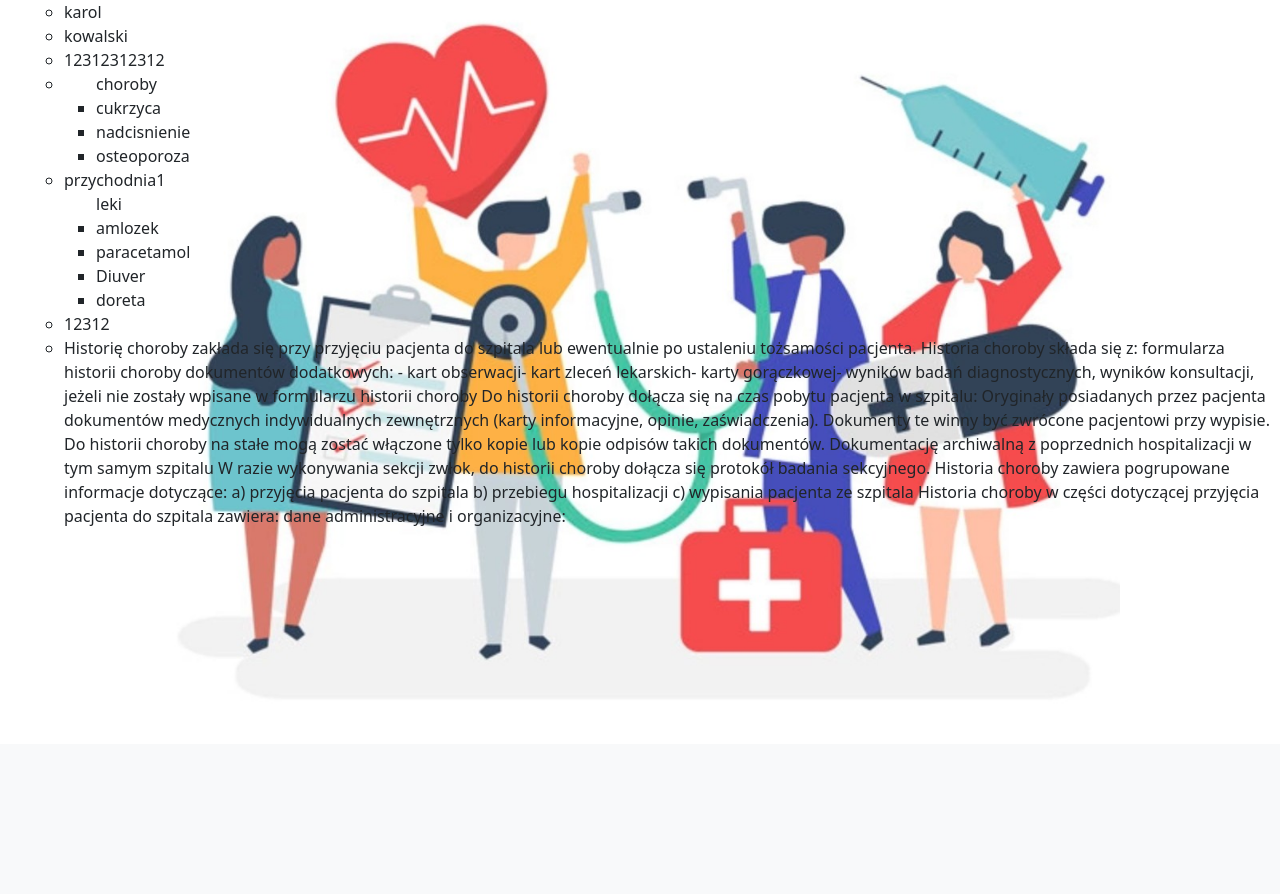
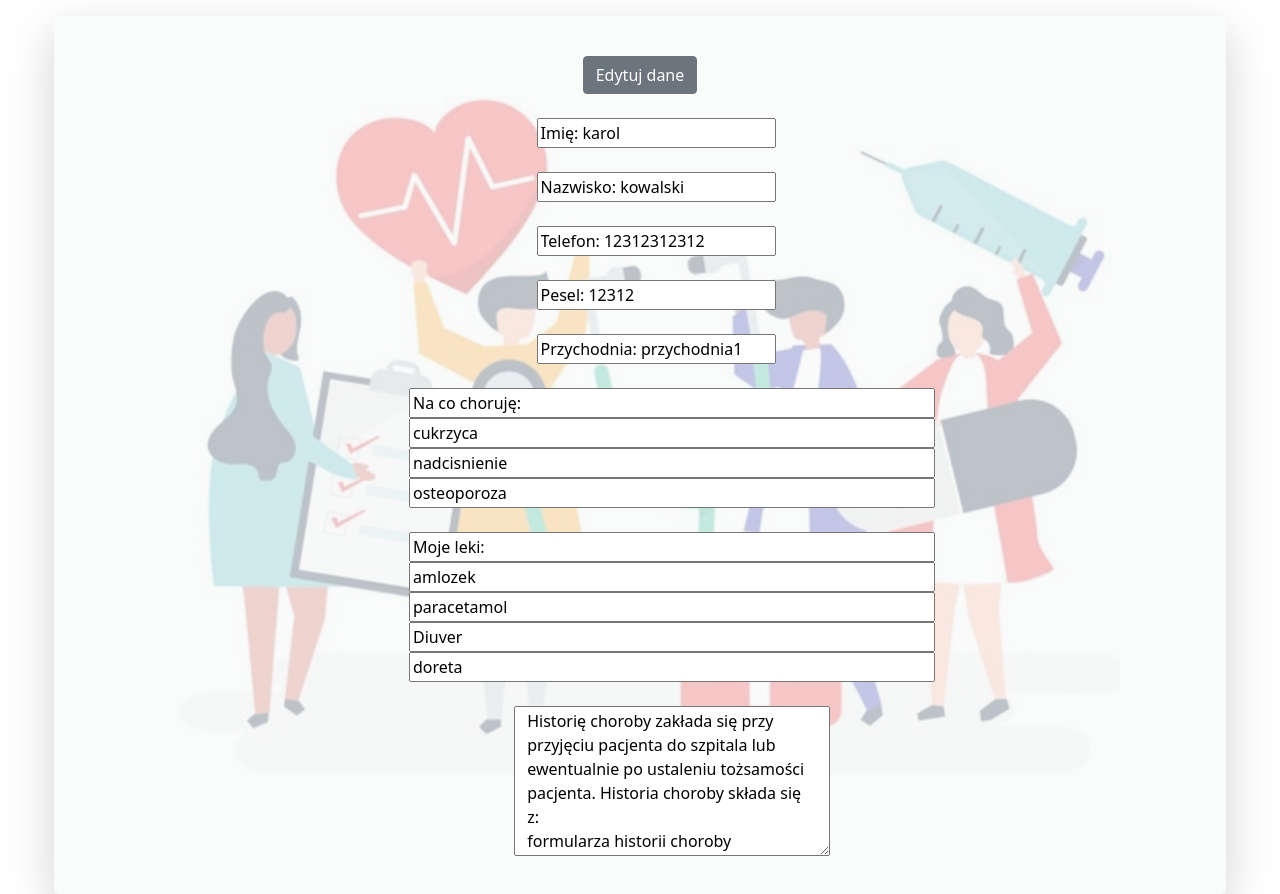
Before and after one commit to broda1802/Diary, a Django app: page /patient/ in a window 1280 px wide. Shown: the part 56-950 px from the top of the page. Before the commit the page ends 717 px from the top, so only its background shows below. Run offline with Django 3.2, Linux system fonts and the light colour scheme; data comes from the database, SQL or seed files in the repository; both versions use the stored data as it was after the commit.

Commit message:
big update

```diff
--- a/Diary/urls.py
+++ b/Diary/urls.py
@@ -26,6 +26,7 @@ urlpatterns = [
     path('accounts/', include('accounts.urls')),
     path('accounts/', include('django.contrib.auth.urls')),
     path('patient/', views.PatientListView.as_view(), name='patient_view'),
+    path('patient/<int:pk>/', views.UpdatePatientView.as_view(), name='patient_update_view'),
     path('drugs/', views.DrugsListView.as_view(), name='drugs_view'),
     path('drugs/<int:pk>/', views.DrugDetailView.as_view(), name='drug_detail_view'),
     path('diseases/', views.DiseasesListView.as_view(), name='diseases_view'),
--- a/accounts/models.py
+++ b/accounts/models.py
@@ -1,5 +1,6 @@
 from django.contrib.auth.models import AbstractUser
 from django.db import models
+
 
 class CustomUser(AbstractUser):
 
--- a/accounts/templates/base.html
+++ b/accounts/templates/base.html
@@ -3,10 +3,9 @@
 <html lang="en">
   <head>
 
-    <!-- Required meta tags -->
     <meta charset="utf-8">
     <meta name="viewport" content="width=device-width, initial-scale=1">
-    <!-- Bootstrap CSS -->
+
     <link href="https://cdn.jsdelivr.net/npm/bootstrap@5.1.3/dist/css/bootstrap.min.css" rel="stylesheet" integrity="sha384-1BmE4kWBq78iYhFldvKuhfTAU6auU8tT94WrHftjDbrCEXSU1oBoqyl2QvZ6jIW3" crossorigin="anonymous">
      <link rel="stylesheet" type="text/css" href="{% static 'accounts/css/coment.css' %}">
 
--- a/accounts/templates/patient_view.html
+++ b/accounts/templates/patient_view.html
@@ -1,100 +1,60 @@
 {% extends "base.html" %}
 {% block content %}
+    <div class="d-flex justify-content-center">
+        <div class="bg-light p-0 rounded-3 shadow-lg mt-xl-3" style="--bs-bg-opacity: .7;">
+            <div class="card-body text-center">
+                 {% for patient in patient_list %}
+                     <div class="container text-center">
+                     <a href="{% url 'patient_update_view' patient.pk %}"><br>
+                         <button type="button" class="btn btn-secondary">Edytuj dane</button></a><br>
+                         <br>
+                         <ul>
+                             <input class="me-md-auto" type="text"  value="Imię: {{ patient.first_name }}" readonly>
+                             <div><br></div>
+                             <input class="me-md-auto" type="text"  value="Nazwisko: {{ patient.last_name }}" readonly>
+                             <div><br></div>
+                             <input class="me-md-auto" type="text"  value="Telefon: {{ patient.phone }}" readonly>
+                             <div><br></div>
+                             <input class="me-md-auto" type="text"  value="Pesel: {{ patient.Pesel }}" readonly>
+                             <div><br></div>
+                             <input class="me-md-auto" type="text" value="Przychodnia: {{ patient.clinic }}" readonly>
+                             <div><br></div>
+                             <ul class="row-cols-2">
+                                 <input type="text" value="Na co choruję:" readonly>
+                                 {% for disease in patient.disease.all %}
+                                     <input class="me-md-auto" type="text" value="{{ disease }}" readonly>
+                                 {% endfor %}
+                             </ul>
+                             <div><br></div>
+                             <ul class="row-cols-2" >
+                                 <input type="text" value="Moje leki:" readonly>
+                                 {% for drug in patient.drug.all %}
+                                     <input class="me-md-auto" type="text" value="{{ drug }}" readonly>
+                                 {% endfor %}
+                                 <div><br></div>
+                                 <textarea class="container" readonly style="width: 30%; height: 150px; ">{{ patient.my_history}}</textarea>
+                             </ul>
+                     </div>
+                 {% endfor %}
+            </div>
+        </div>
+    </div>
+{% endblock %}
 
-{##}
-{##}
-{#<div class="container">#}
-{##}
-{#    <form>#}
-{##}
-{#        {% for patient in patient_list %}#}
-{#        <div class="row">#}
-{#         <div class ="text-center"> <label>Imię</label>#}
-{#             <text class="form-control"> {{ patient.first_name }}</text>#}
-{#          </div>#}
-{#        </div>#}
-{##}
-{#        <div class="form-group">#}
-{#          <label class="col-md-4 control-label">Nazwisko</label>#}
-{#          <div class="col-md-4">#}
-{#                <text class="form-control"> {{ patient.last_name }}</text>#}
-{#          </div>#}
-{#        </div>#}
-{##}
-{#        <div class="form-group">#}
-{#          <label class="col-md-4 control-label">Pesel</label>#}
-{#          <div class="col-md-4">#}
-{#               <text class="form-control"> {{ patient.Pesel }}</text>#}
-{#          </div>#}
-{#        </div>#}
-{##}
-{#        <div class="form-group">#}
-{#          <label class="col-md-4 control-label">Telefon</label>#}
-{#          <div class="col-md-4">#}
-{#                <text class="form-control"> {{ patient.phone }}</text>#}
-{#          </div>#}
-{#        </div>#}
-{##}
-{#        <div class="form-group">#}
-{#          <label class="col-md-4 control-label" >Przychodnia</label>#}
-{#          <div class="col-md-4">#}
-{#              <text class="form-control"> {{ patient.clinic }}</text>#}
-{#          </div>#}
-{#        </div>#}
-{##}
-{#        <div class="form-group">#}
-{#          <label class="col-md-4 control-label">Moja historia choroby</label>#}
-{#          <div class="col-md-4">#}
-{#              <textarea class="form-control ">{{ patient.my_history }}</textarea>#}
-{##}
-{#          </div>#}
-{#        </div>#}
-{##}
-{#        <div class="form-group">#}
-{#          <label class="col-md-4 control-label" >Na co choruję</label>#}
-{#          <div class="col-md-4">#}
-{#             {% for disease in patient.disease.all %}#}
-{#                <textarea class="form-control ">{{ disease }}</textarea>#}
-{#             {% endfor %}#}
-{#          </div>#}
-{#        </div>#}
-{##}
-{#        <div class="form-group">#}
-{#          <label class="col-md-4 control-label" >Moje leki</label>#}
-{#          <div class="col-md-4">#}
-{#              {% for drug in patient.drug.all %}#}
-{#                  <textarea class="form-control ">{{ drug.name }} {{ drug.dosage }}</textarea>#}
-{#              {% endfor %}#}
-{#          </div>#}
-{#        </div>#}
-{#    </form>#}
-{#</div>#}
-{#    {% endfor %}#}
-{#{% endblock %}#}
+Mateusz Szcześniak, [15.10.21 09:23]
+<div class="d-flex justify-content-center">
+    <div class="bg-light p-2 rounded-3 shadow-lg px-xxl-5 mt-xl-5" style="--bs-bg-opacity: .7;">
+        <div class="card-body text-center">
+            CONTENT
+        </div>
+    </div>
+</div>
 
 
- {% for patient in patient_list %}
-        <ul>
-            <ul>
-            <li>{{ patient.first_name }}</li>
-            <li>{{ patient.last_name }}</li>
-            <li>{{ patient.phone }}</li>
-            <li>
-            <ul>choroby
-                {% for disease in patient.disease.all %}
-                <li>{{ disease }}</li>
-                {% endfor %}
-            </ul>
-            </li>
-            <li>{{ patient.clinic }}</li>
-             <ul>leki
-                {% for d in patient.drug.all %}
-                <li>{{ d }}</li>
-                {% endfor %}
-            </ul>
-            <li>{{ patient.Pesel }}</li>
-            <li>{{ patient.my_history}}</li>
-            </ul>
-        {% endfor %}
-    </ul>
-{% endblock %}
+<div class="d-flex justify-content-center">
+    <div class="bg-light p-0 rounded-3 shadow-lg mt-xl-3" style="--bs-bg-opacity: .7;">
+        <div class="card-body text-center">
+            CONTENT
+        </div>
+    </div>
+</div>
--- a/accounts/templates/registration/signup.html
+++ b/accounts/templates/registration/signup.html
@@ -118,11 +118,7 @@
 		</div>
 	</div>
 	<script>
-						/* Because i didnt set placeholder values in forms.py they will be set here using vanilla Javascript
-		//We start indexing at one because CSRF_token is considered and input field
-		 */
 
-		//Query All input fields
 		var form_fields = document.getElementsByTagName('input')
 		form_fields[1].placeholder='Użytkownik';
 		form_fields[2].placeholder='Email';
--- a/patientdiary/views.py
+++ b/patientdiary/views.py
@@ -4,7 +4,7 @@ from django.views import View
 from django.views.generic import DetailView, ListView, DeleteView, UpdateView, CreateView
 
 from accounts.models import CustomUser
-from patientdiary.forms import DiseaseModelForm, DrugsModelForm
+from patientdiary.forms import DiseaseModelForm, DrugsModelForm, PatientModelForm, PatientUpdate
 from patientdiary.models import Patient, Drugs, Doctor, Disease, Clinic, Pharmacy
 # Create your views here.
 
@@ -62,7 +62,15 @@ class UpdateDiseaseView(UpdateView):
     model = Disease
     template_name = 'form.html'
     form_class = DiseaseModelForm
+
     success_url = "/diseases/"
+
+
+class UpdatePatientView(UpdateView):
+    form_class = PatientUpdate
+    model = Patient
+    template_name = 'form.html'
+    success_url = "/patient/"
 
 
 class UpdateDrugView(UpdateView):
```
Also changed, not shown: accounts/templates/drug_detail_view.html (+9 -13 lines), patientdiary/forms.py (+14 -11 lines), db.sqlite3.
